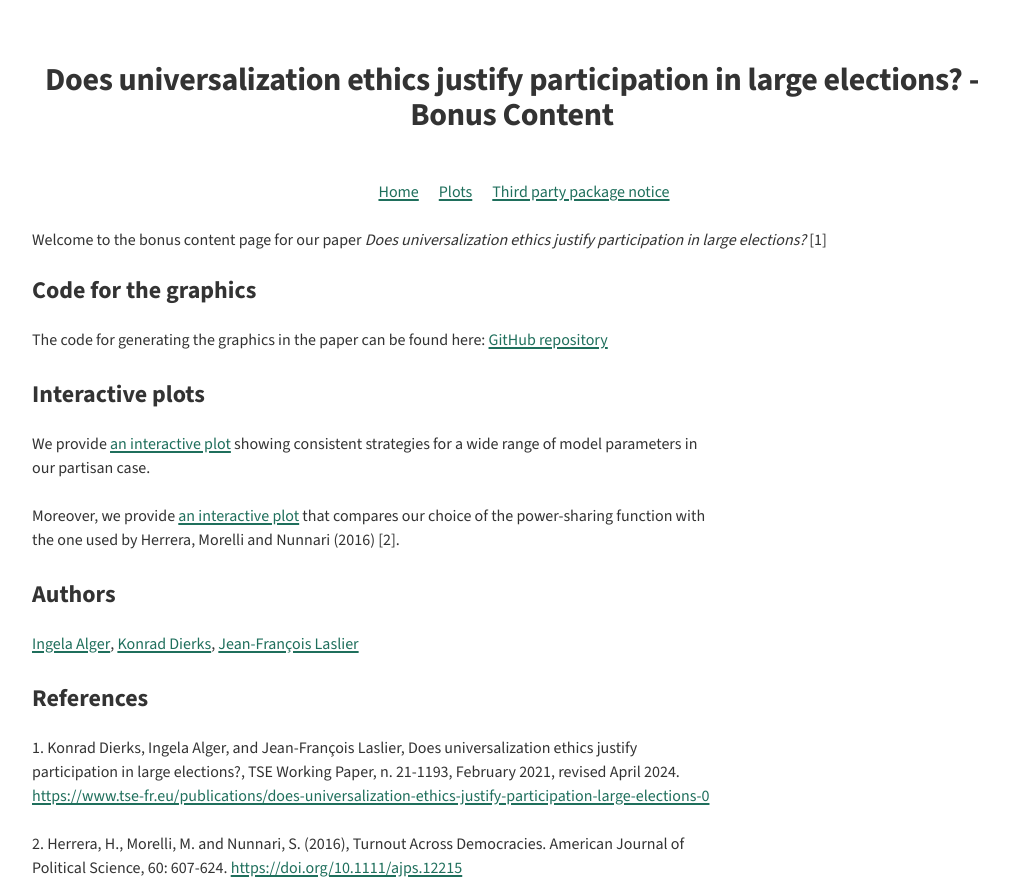
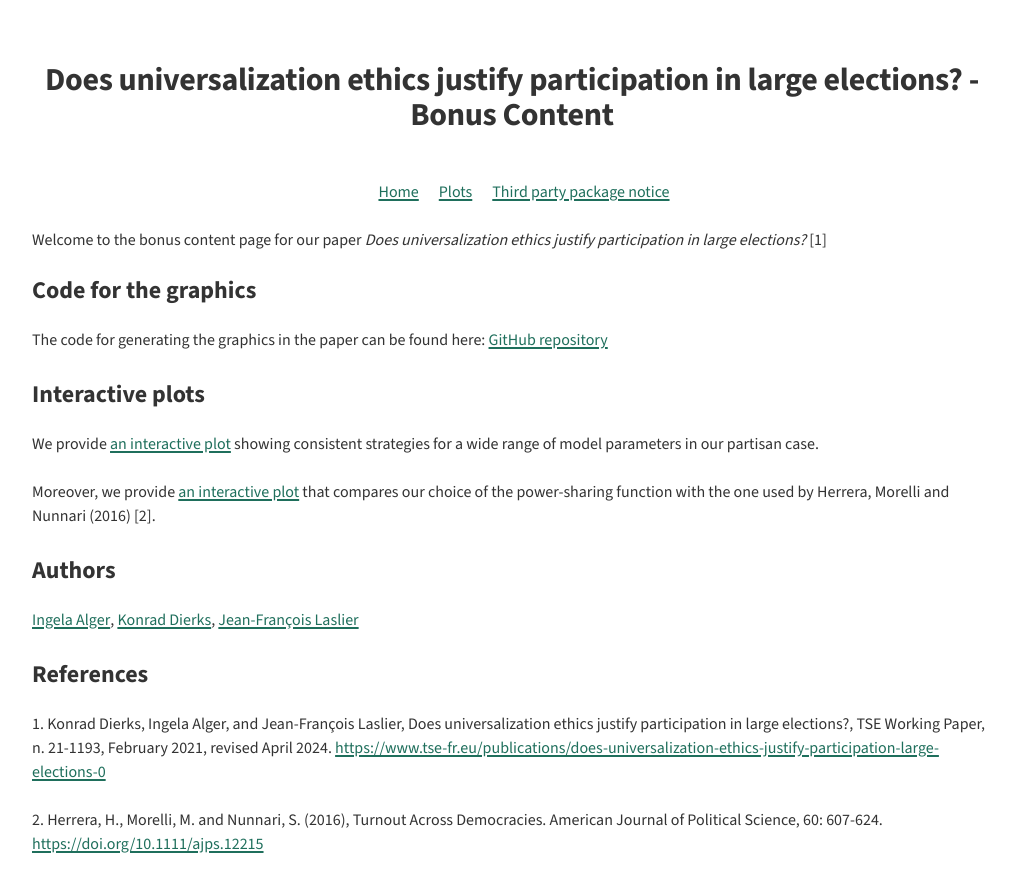
Before and after one commit to Konrad982/homo-moralis-turnout-appendix, a Gatsby site: page / in a window 1280 px wide. Shown: the top 883 px of the page, without its empty margins (128-1143 px from the left). Built offline with nearby package versions, Linux system fonts and the light colour scheme; Gatsby itself is replaced by a stand-in of ours.

Commit message:
small layout tweak

```diff
--- a/src/components/layout.css
+++ b/src/components/layout.css
@@ -115,5 +115,5 @@ li > p {
   margin-bottom: calc(var(--space-4) / 2);
 }
 p {
-  max-width: 680px;
+  max-width: 100%;
 }
```
